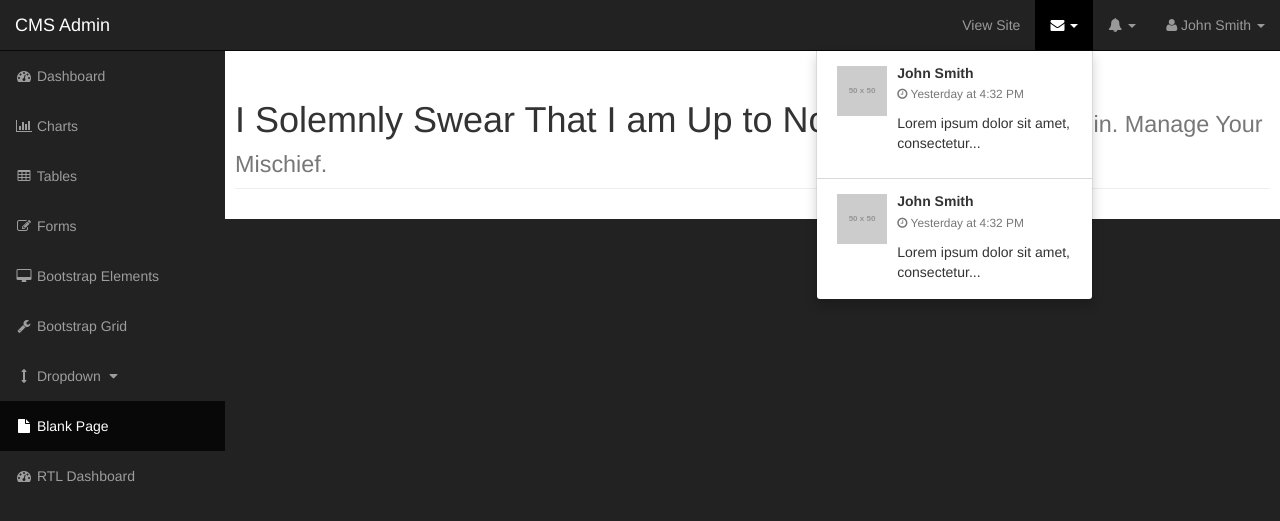
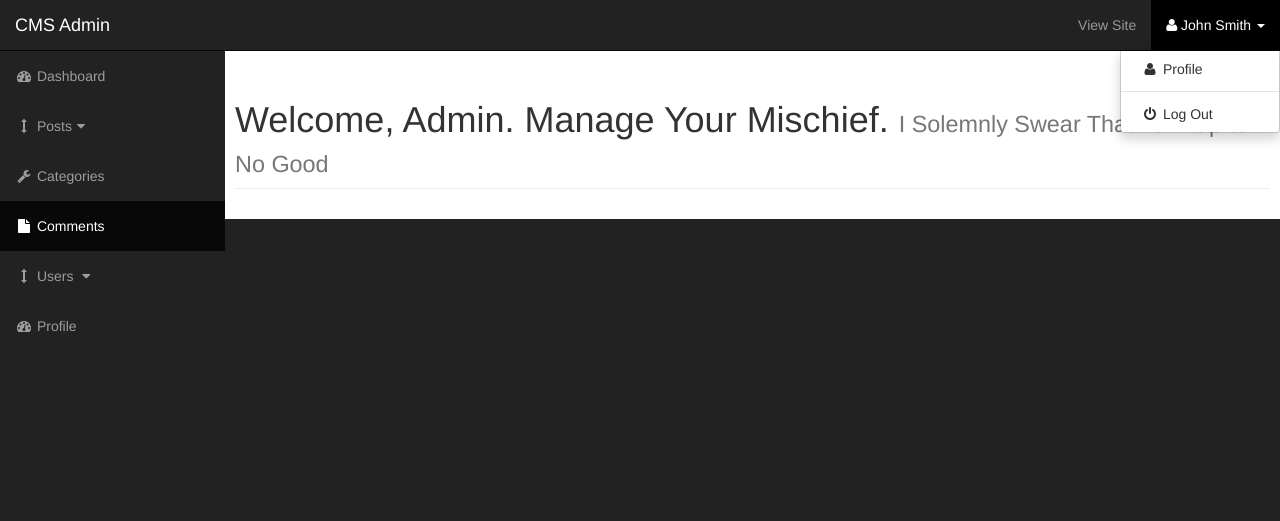
Before and after one commit to Slyness98/cms, a PHP site: page /admin in a window 1280 px wide, after a click on "John Smith". Shown: the top 521 px of the page. Run offline with PHP 8.4, Linux system fonts and the light colour scheme; grey boxes labelled with a size stand in for pictures from a placeholder-image service; some libraries are stand-ins or nearby versions.

Commit message:
Renamed headers and footers between front end and admin side to ease confusion of project structure. Added category table display in ADMIN and basic CRUD operations to the feature

```diff
--- a/admin/includes/header.php
+++ b/admin/includes/admin_header.php
@@ -1,3 +1,5 @@
+<?php ob_start(); ?>
+<?php include "../includes/db.php"; ?>
 <!DOCTYPE html>
 <html lang="en">
 
--- /dev/null
+++ b/admin/includes/admin_navigation.php
@@ -0,0 +1,75 @@
+        <nav class="navbar navbar-inverse navbar-fixed-top" role="navigation">
+            <!-- Brand and toggle get grouped for better mobile display -->
+            <div class="navbar-header">
+                <button type="button" class="navbar-toggle" data-toggle="collapse" data-target=".navbar-ex1-collapse">
+                    <span class="sr-only">Toggle navigation</span>
+                    <span class="icon-bar"></span>
+                    <span class="icon-bar"></span>
+                    <span class="icon-bar"></span>
+                </button>
+                <a class="navbar-brand" href="index.php">CMS Admin</a>
+            </div>
+            <!-- Top Menu Items -->
+            <ul class="nav navbar-right top-nav">
+                <li>
+                    <a href ="../index.php"> View Site </a>
+                </li>
+
+                <li class="dropdown">
+                    <a href="#" class="dropdown-toggle" data-toggle="dropdown"><i class="fa fa-user"></i> John Smith <b class="caret"></b></a>
+                    <ul class="dropdown-menu">
+                        <li>
+                            <a href="#"><i class="fa fa-fw fa-user"></i> Profile</a>
+                        </li>
+
+                        <li class="divider"></li>
+                        <li>
+                            <a href="#"><i class="fa fa-fw fa-power-off"></i> Log Out</a>
+                        </li>
+                    </ul>
+                </li>
+            </ul>
+
+            <div class="container-fluid">
+                <!-- Sidebar Menu Items - These collapse to the responsive navigation menu on small screens -->
+            <div class="collapse navbar-collapse navbar-ex1-collapse">
+                <ul class="nav navbar-nav side-nav">
+                    <li>
+                        <a href="index.html"><i class="fa fa-fw fa-dashboard"></i> Dashboard</a>
+                    </li>
+
+               <li>
+                        <a href="javascript:;" data-toggle="collapse" data-target="#posts_dropdown"><i class="fa fa-fw fa-arrows-v"></i> Posts<i class="fa fa-fw fa-caret-down"></i></a>
+                        <ul id="posts_dropdown" class="collapse">
+                            <li>
+                                <a href="#">View Posts</a>
+                            </li>
+                            <li>
+                                <a href="#">Add New</a>
+                            </li>
+                        </ul>
+                    </li>
+                    <li>
+                        <a href="categories.php"><i class="fa fa-fw fa-wrench"></i> Categories</a>
+                    </li>
+                     <li class="active">
+                        <a href="blank-page.html"><i class="fa fa-fw fa-file"></i> Comments</a>
+                    </li>
+                    <li>
+                        <a href="javascript:;" data-toggle="collapse" data-target="#demo"><i class="fa fa-fw fa-arrows-v"></i> Users <i class="fa fa-fw fa-caret-down"></i></a>
+                        <ul id="demo" class="collapse">
+                            <li>
+                                <a href="#">Dropdown Item</a>
+                            </li>
+                            <li>
+                                <a href="#">Dropdown Item</a>
+                            </li>
+                        </ul>
+                    </li>
+                  <li>
+                        <a href="index.html"><i class="fa fa-fw fa-dashboard"></i> Profile</a>
+                    </li>
+                </ul>
+            </div>
+            <!-- /.navbar-collapse -->
+        </nav>
--- a/admin/includes/navigation.php
+++ /dev/null
@@ -1,162 +0,0 @@
-        <nav class="navbar navbar-inverse navbar-fixed-top" role="navigation">
-            <!-- Brand and toggle get grouped for better mobile display -->
-            <div class="navbar-header">
-                <button type="button" class="navbar-toggle" data-toggle="collapse" data-target=".navbar-ex1-collapse">
-                    <span class="sr-only">Toggle navigation</span>
-                    <span class="icon-bar"></span>
-                    <span class="icon-bar"></span>
-                    <span class="icon-bar"></span>
-                </button>
-                <a class="navbar-brand" href="index.html">CMS Admin</a>
-            </div>
-            <!-- Top Menu Items -->
-            <ul class="nav navbar-right top-nav">
-                <li>
-                    <a href ="../index.php"> View Site </a>
-                </li>
-                <li class="dropdown">
-                    <a href="#" class="dropdown-toggle" data-toggle="dropdown"><i class="fa fa-envelope"></i> <b class="caret"></b></a>
-                    <ul class="dropdown-menu message-dropdown">
-                        <li class="message-preview">
-                            <a href="#">
-                                <div class="media">
-                                    <span class="pull-left">
-                                        <img class="media-object" src="http://placehold.it/50x50" alt="">
-                                    </span>
-                                    <div class="media-body">
-                                        <h5 class="media-heading">
-                                            <strong>John Smith</strong>
-                                        </h5>
-                                        <p class="small text-muted"><i class="fa fa-clock-o"></i> Yesterday at 4:32 PM</p>
-                                        <p>Lorem ipsum dolor sit amet, consectetur...</p>
-                                    </div>
-                                </div>
-                            </a>
-                        </li>
-                        <li class="message-preview">
-                            <a href="#">
-                                <div class="media">
-                                    <span class="pull-left">
-                                        <img class="media-object" src="http://placehold.it/50x50" alt="">
-                                    </span>
-                                    <div class="media-body">
-                                        <h5 class="media-heading">
-                                            <strong>John Smith</strong>
-                                        </h5>
-                                        <p class="small text-muted"><i class="fa fa-clock-o"></i> Yesterday at 4:32 PM</p>
-                                        <p>Lorem ipsum dolor sit amet, consectetur...</p>
-                                    </div>
-                                </div>
-                            </a>
-                        </li>
-                        <li class="message-preview">
-                            <a href="#">
-                                <div class="media">
-                                    <span class="pull-left">
-                                        <img class="media-object" src="http://placehold.it/50x50" alt="">
-                                    </span>
-                                    <div class="media-body">
-                                        <h5 class="media-heading">
-                                            <strong>John Smith</strong>
-                                        </h5>
-                                        <p class="small text-muted"><i class="fa fa-clock-o"></i> Yesterday at 4:32 PM</p>
-                                        <p>Lorem ipsum dolor sit amet, consectetur...</p>
-                                    </div>
-                                </div>
-                            </a>
-                        </li>
-                        <li class="message-footer">
-                            <a href="#">Read All New Messages</a>
-                        </li>
-                    </ul>
-                </li>
-                <li class="dropdown">
-                    <a href="#" class="dropdown-toggle" data-toggle="dropdown"><i class="fa fa-bell"></i> <b class="caret"></b></a>
-                    <ul class="dropdown-menu alert-dropdown">
-                        <li>
-                            <a href="#">Alert Name <span class="label label-default">Alert Badge</span></a>
-                        </li>
-                        <li>
-                            <a href="#">Alert Name <span class="label label-primary">Alert Badge</span></a>
-                        </li>
-                        <li>
-                            <a href="#">Alert Name <span class="label label-success">Alert Badge</span></a>
-                        </li>
-                        <li>
-                            <a href="#">Alert Name <span class="label label-info">Alert Badge</span></a>
-                        </li>
-                        <li>
-                            <a href="#">Alert Name <span class="label label-warning">Alert Badge</span></a>
-                        </li>
-                        <li>
-                            <a href="#">Alert Name <span class="label label-danger">Alert Badge</span></a>
-                        </li>
-                        <li class="divider"></li>
-                        <li>
-                            <a href="#">View All</a>
-                        </li>
-                    </ul>
-                </li>
-                <li class="dropdown">
-                    <a href="#" class="dropdown-toggle" data-toggle="dropdown"><i class="fa fa-user"></i> John Smith <b class="caret"></b></a>
-                    <ul class="dropdown-menu">
-                        <li>
-                            <a href="#"><i class="fa fa-fw fa-user"></i> Profile</a>
-                        </li>
-                        <li>
-                            <a href="#"><i class="fa fa-fw fa-envelope"></i> Inbox</a>
-                        </li>
-                        <li>
-                            <a href="#"><i class="fa fa-fw fa-gear"></i> Settings</a>
-                        </li>
-                        <li class="divider"></li>
-                        <li>
-                            <a href="#"><i class="fa fa-fw fa-power-off"></i> Log Out</a>
-                        </li>
-                    </ul>
-                </li>
-            </ul>
-
-            <div class="container-fluid">
-                <!-- Sidebar Menu Items - These collapse to the responsive navigation menu on small screens -->
-            <div class="collapse navbar-collapse navbar-ex1-collapse">
-                <ul class="nav navbar-nav side-nav">
-                    <li>
-                        <a href="index.html"><i class="fa fa-fw fa-dashboard"></i> Dashboard</a>
-                    </li>
-                    <li>
-                        <a href="charts.html"><i class="fa fa-fw fa-bar-chart-o"></i> Charts</a>
-                    </li>
-                    <li>
-                        <a href="tables.html"><i class="fa fa-fw fa-table"></i> Tables</a>
-                    </li>
-                    <li>
-                        <a href="forms.html"><i class="fa fa-fw fa-edit"></i> Forms</a>
-                    </li>
-                    <li>
-                        <a href="bootstrap-elements.html"><i class="fa fa-fw fa-desktop"></i> Bootstrap Elements</a>
-                    </li>
-                    <li>
-                        <a href="bootstrap-grid.html"><i class="fa fa-fw fa-wrench"></i> Bootstrap Grid</a>
-                    </li>
-                    <li>
-                        <a href="javascript:;" data-toggle="collapse" data-target="#demo"><i class="fa fa-fw fa-arrows-v"></i> Dropdown <i class="fa fa-fw fa-caret-down"></i></a>
-                        <ul id="demo" class="collapse">
-                            <li>
-                                <a href="#">Dropdown Item</a>
-                            </li>
-                            <li>
-                                <a href="#">Dropdown Item</a>
-                            </li>
-                        </ul>
-                    </li>
-                    <li class="active">
-                        <a href="blank-page.html"><i class="fa fa-fw fa-file"></i> Blank Page</a>
-                    </li>
-                    <li>
-                        <a href="index-rtl.html"><i class="fa fa-fw fa-dashboard"></i> RTL Dashboard</a>
-                    </li>
-                </ul>
-            </div>
-            <!-- /.navbar-collapse -->
-        </nav>
--- a/admin/index.php
+++ b/admin/index.php
@@ -1,18 +1,18 @@
-<?php include "includes/header.php"; ?>
+<?php include "includes/admin_header.php"; ?>
 
     <div id="wrapper">
 
 
         <div id="page-wrapper">
 <!-- Navigation -->
- <?php include "includes/navigation.php"; ?>
+ <?php include "includes/admin_navigation.php"; ?>
 
                 <!-- Page Heading -->
                 <div class="row">
                     <div class="col-lg-12">
                         <h1 class="page-header">
-                            I Solemnly Swear That I am Up to No Good
-                            <small>Welcome, Admin. Manage Your Mischief.</small>
+                            Welcome, Admin. Manage Your Mischief.
+                            <small> I Solemnly Swear That I am Up to No Good</small>
                         </h1>
 
                     </div>
@@ -26,4 +26,4 @@
         </div>
         <!-- /#page-wrapper -->
 
-<?php include "includes/footer.php"; ?>
+<?php include "includes/admin_footer.php"; ?>
```
Also changed, not shown: admin/categories.php (added, +110 -0 lines), admin/includes/update_categories.php (added, +38 -0 lines), admin/includes/admin_footer.php (renamed from admin/includes/footer.php).
